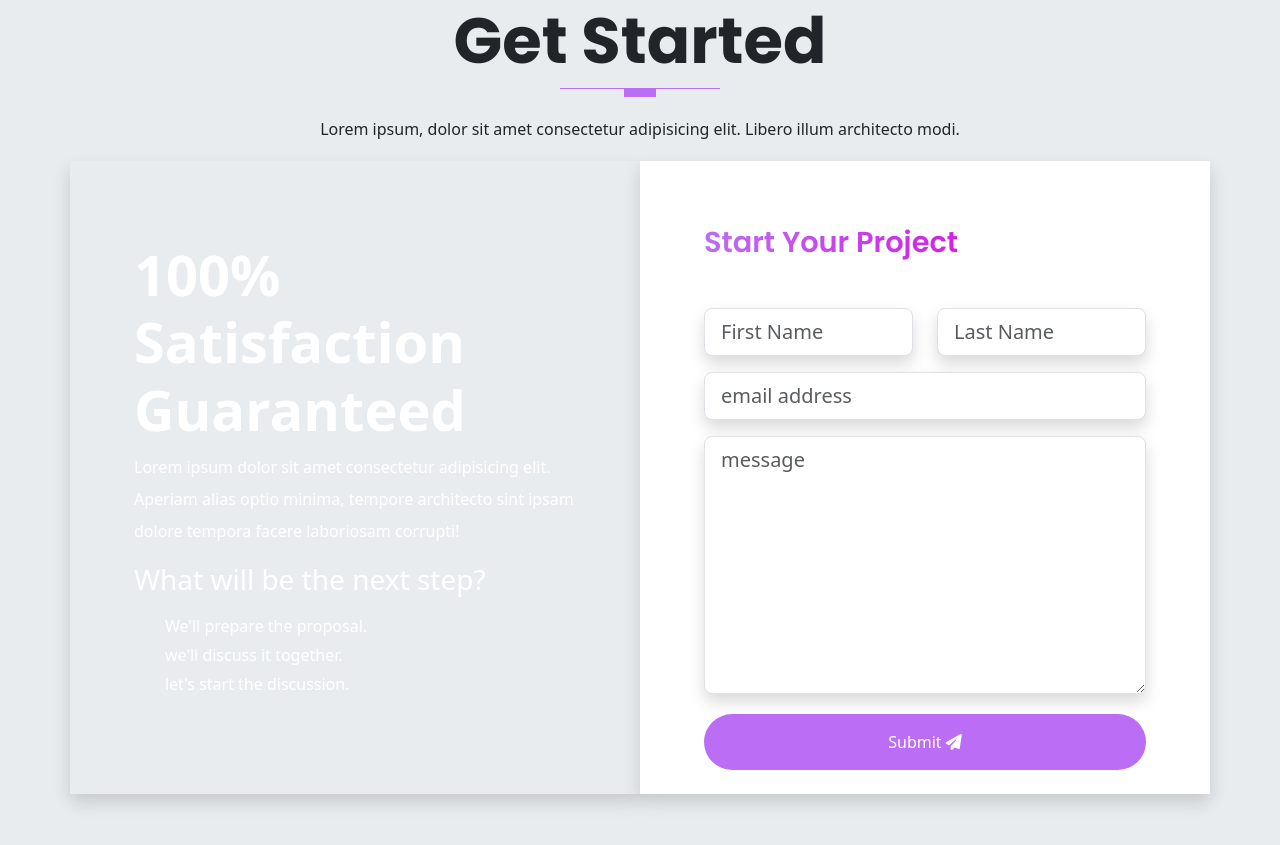
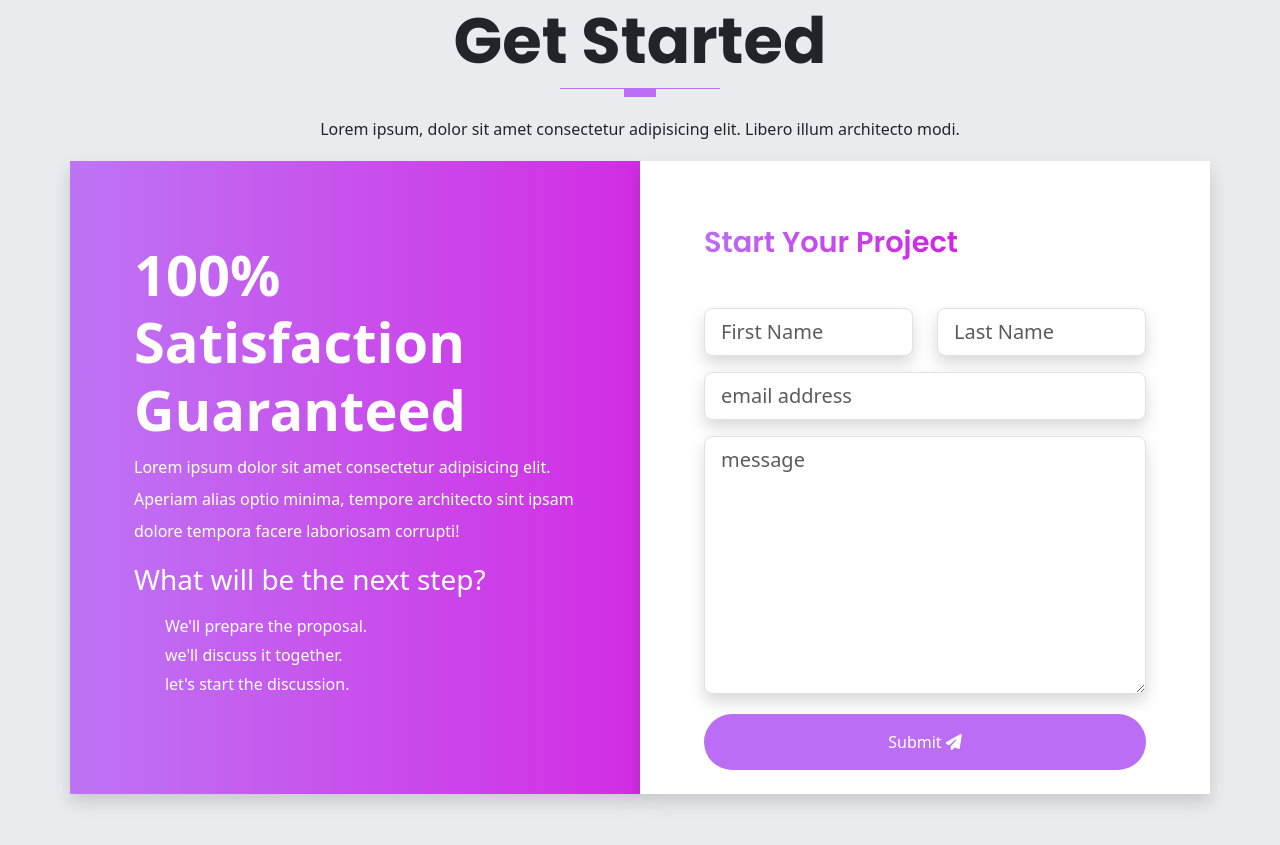
Before and after one commit to Rejoan2014/bootstrap-portfolio, a website: page index.html in a window 1280 px wide. Shown: the part 6490-7335 px from the top of the page. Drawn offline with Linux system fonts and the light colour scheme; files that its build step writes are made by us from their sources.

Commit message:
get start done

```diff
--- a/scss/components/_typography.scss
+++ b/scss/components/_typography.scss
@@ -70,3 +70,19 @@
     border-right: 0.1rem solid $gray-300;
     height: 100%;
 }
+
+// BORDER RIGHT
+// .border-right {
+//     border-right: 0;
+
+//     @include media-breakpoint-up(sm) {
+//         border-right: 0.1rem solid $gray-300;
+//         height: 100%;
+//     }
+// }
+
+
+// GRADIENT BG
+.gradient  {
+    background: linear-gradient(to right, rgba($primary, 0.95), rgba($secondary, 0.95));
+}
```
Also changed, not shown: assets/css/style.css, 1 other file.
